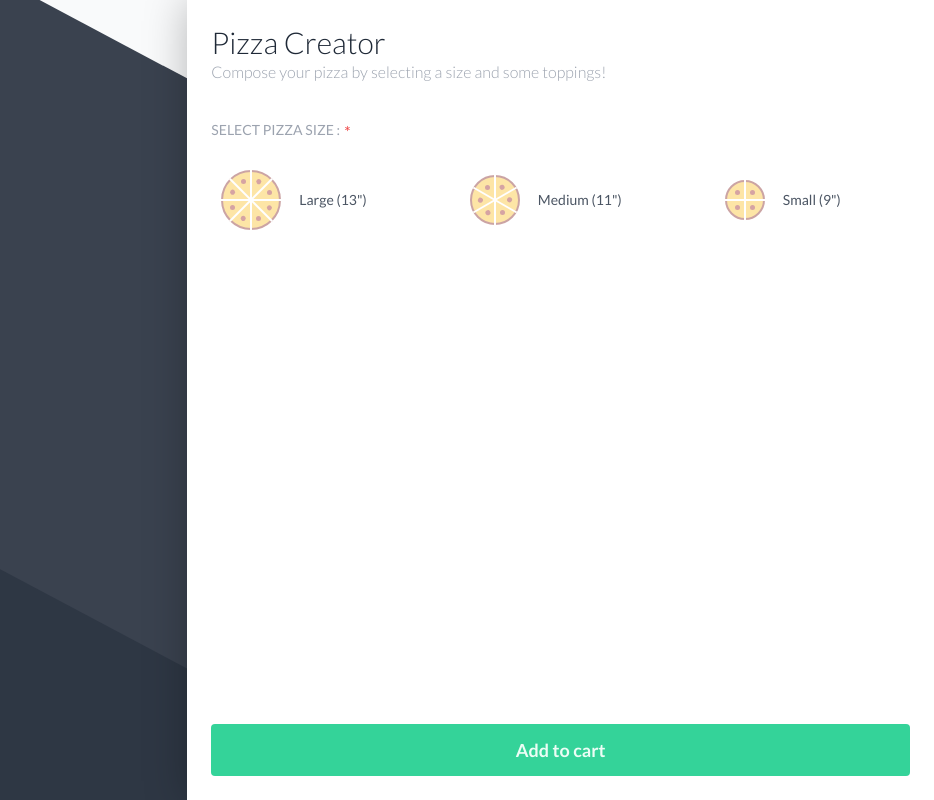
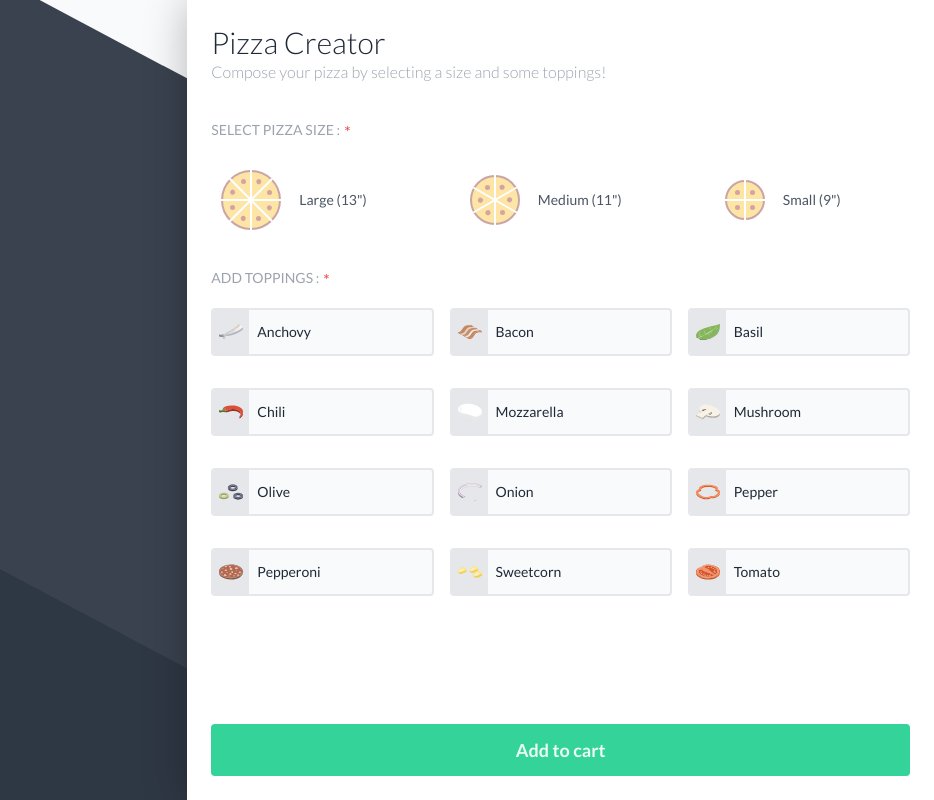
Before and after one commit to tplessis/pizza-creator-react, a React (Create React App) app: page / in a window 1280 px wide. Shown: the whole page, without its empty margins (346-1280 px from the left). Built offline with nearby package versions, Linux system fonts and the light colour scheme; what @tailwindcss/typography would draw is missing.

Commit message:
feat(pizza-form): add toppings selection to pizza form configurator

```diff
--- a/src/features/configurator/components/Form.tsx
+++ b/src/features/configurator/components/Form.tsx
@@ -1,12 +1,14 @@
 import { FormProvider, SubmitHandler, useForm } from 'react-hook-form';
 
 import { Button } from '@/components/Elements';
-import { PizzaSize } from '@/types/pizza';
+import { PizzaSize, PizzaTopping } from '@/types/pizza';
 
 import { Size } from '../components/Size';
+import { Toppings } from '../components/Toppings';
 
 type Inputs = {
   size?: PizzaSize;
+  toppings?: PizzaTopping[];
 };
 
 export const Form = () => {
@@ -25,6 +27,9 @@ export const Form = () => {
             <div>
               <Size />
             </div>
+            <div>
+              <Toppings />
+            </div>
           </div>
           <Button size="lg" type="submit">
             Add to cart
--- /dev/null
+++ b/src/features/configurator/components/Toppings.tsx
@@ -0,0 +1,85 @@
+import clsx from 'clsx';
+import { useEffect } from 'react';
+import { useFormContext } from 'react-hook-form';
+
+import { PizzaTopping } from '@/types/pizza';
+
+import { usePizzaToppings } from '../api/getPizzaToppings';
+
+export const Toppings = () => {
+  const {
+    register,
+    setValue,
+    getValues,
+    watch,
+    formState: { errors },
+  } = useFormContext();
+  const toppingsQuery = usePizzaToppings();
+  const watchToppings = watch('toppings', []);
+  const toppings = getValues('toppings') || [];
+
+  useEffect(() => {
+    register('toppings', { required: true });
+  }, [register]);
+
+  const onChangeTopping = (topping: PizzaTopping, selectedToppings: PizzaTopping[]) => {
+    if (selectedToppings.find((t) => t.id === topping.id) !== undefined) {
+      setValue(
+        'toppings',
+        selectedToppings.filter((t: PizzaTopping) => topping.label !== t.label)
+      );
+    } else {
+      setValue('toppings', [...selectedToppings, topping]);
+    }
+  };
+
+  return (
+    <>
+      <div className="flex items-center pb-4 2xl:pt-10 lg:pt-6 pt-4">
+        <h2 className="text-gray-400 text-sm font-medium uppercase">Add toppings :</h2>
+        <span className="text-red-500 pl-1 pt-1">*</span>
+        {errors.toppings?.type === 'required' && (
+          <span className="text-red-500 text-xs font-normal pt-1 pl-2">
+            At least 3 toppings are required.
+          </span>
+        )}
+      </div>
+      <div className="grid md:grid-cols-3 grid-cols-2 gap-2 md:gap-4 2xl:gap-6">
+        {toppingsQuery?.data?.map((topping, index: number) => (
+          <div className="group flex" key={index}>
+            <label
+              className={clsx(
+                'flex items-center border-2 cursor-pointer rounded overflow-hidden bg-gray-50 text-gray-800 text-sm w-full mb-4',
+                watchToppings?.find((t: PizzaTopping) => t.id === topping.id)
+                  ? 'border-green-500'
+                  : 'border-gray-200'
+              )}
+            >
+              <input
+                type="checkbox"
+                className="hidden w-0 h-0"
+                value={topping.label}
+                onChange={() => onChangeTopping(topping, toppings)}
+              />
+              <span className="flex justify-center bg-gray-200 bg-cover h-full w-9 2xl:w-14 {{ topping.label }}">
+                <img
+                  src={require(`@/assets/images/${topping.label}.svg`).default}
+                  className="w-6 2xl:w-9"
+                  alt=""
+                />
+              </span>
+              <span
+                className={clsx('px-2 py-3 2xl:text-base capitalize', {
+                  'text-green-500 font-semibold':
+                    watchToppings?.find((t: PizzaTopping) => t.id === topping.id) !== undefined,
+                })}
+              >
+                {topping.label}
+              </span>
+            </label>
+          </div>
+        ))}
+      </div>
+    </>
+  );
+};
```
Also changed, not shown: .eslintrc.js.
